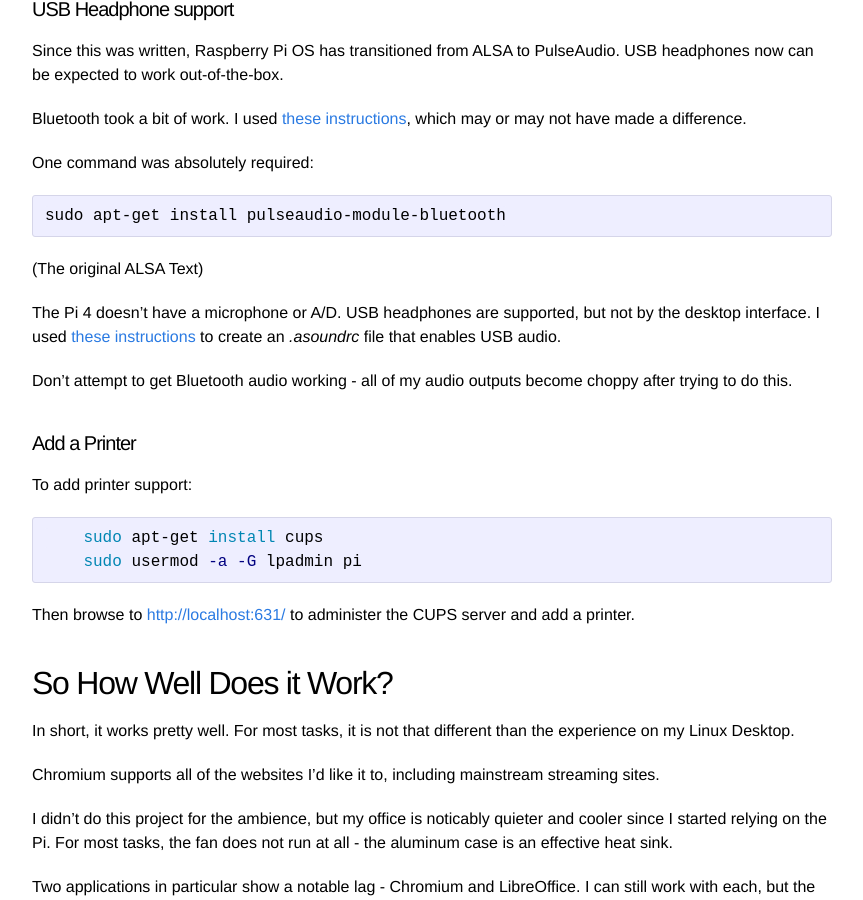
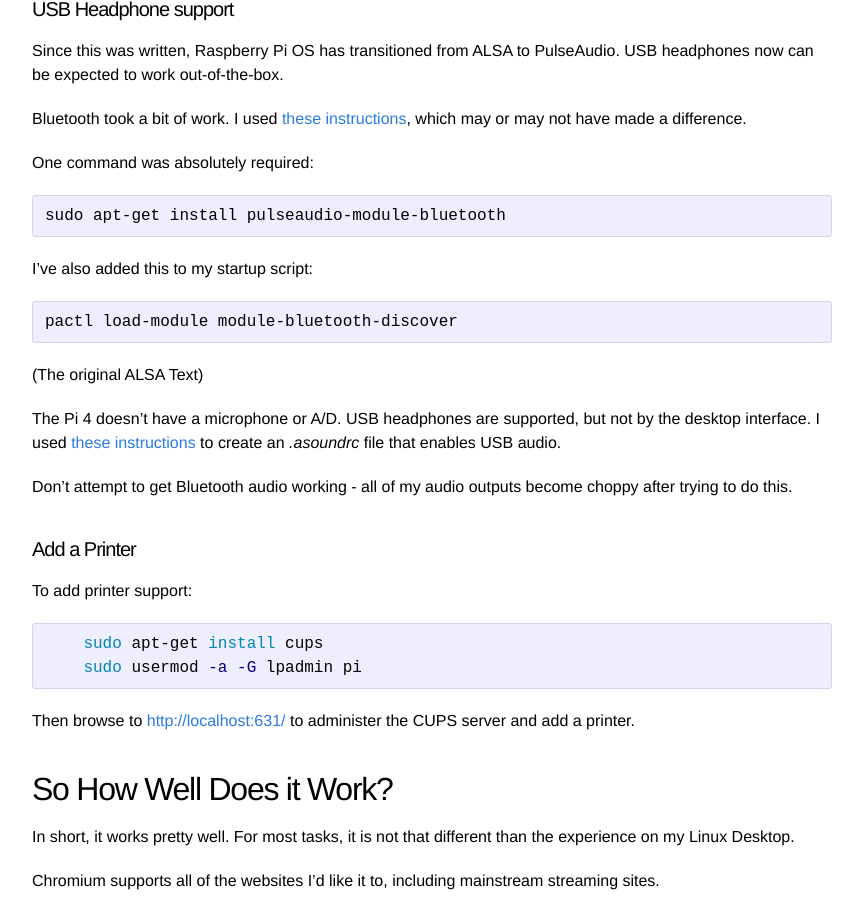
Before and after one commit to davesteele/davesteele.github.io, a Jekyll site: the page built from _posts/2020-10-20-building-a-raspberry-pi-desktop.markdown, in a window 1280 px wide and 900 px high, scrolled down 3651 px. Shown: the whole window, without its empty margins (208-1071 px from the left). Built offline with Jekyll 4.4.1, drawn with Linux system fonts in a browser that asks for light colours; comment, search, counter and statistics services are not loaded.

Commit message:
Update Pi Bluetooth instructions

```diff
--- a/_posts/2020-10-20-building-a-raspberry-pi-desktop.markdown
+++ b/_posts/2020-10-20-building-a-raspberry-pi-desktop.markdown
@@ -122,6 +122,10 @@ One command was absolutely required:
 
     sudo apt-get install pulseaudio-module-bluetooth
 
+I've also added this to my startup script:
+
+    pactl load-module module-bluetooth-discover
+
 
 (The original ALSA Text)
 
```
